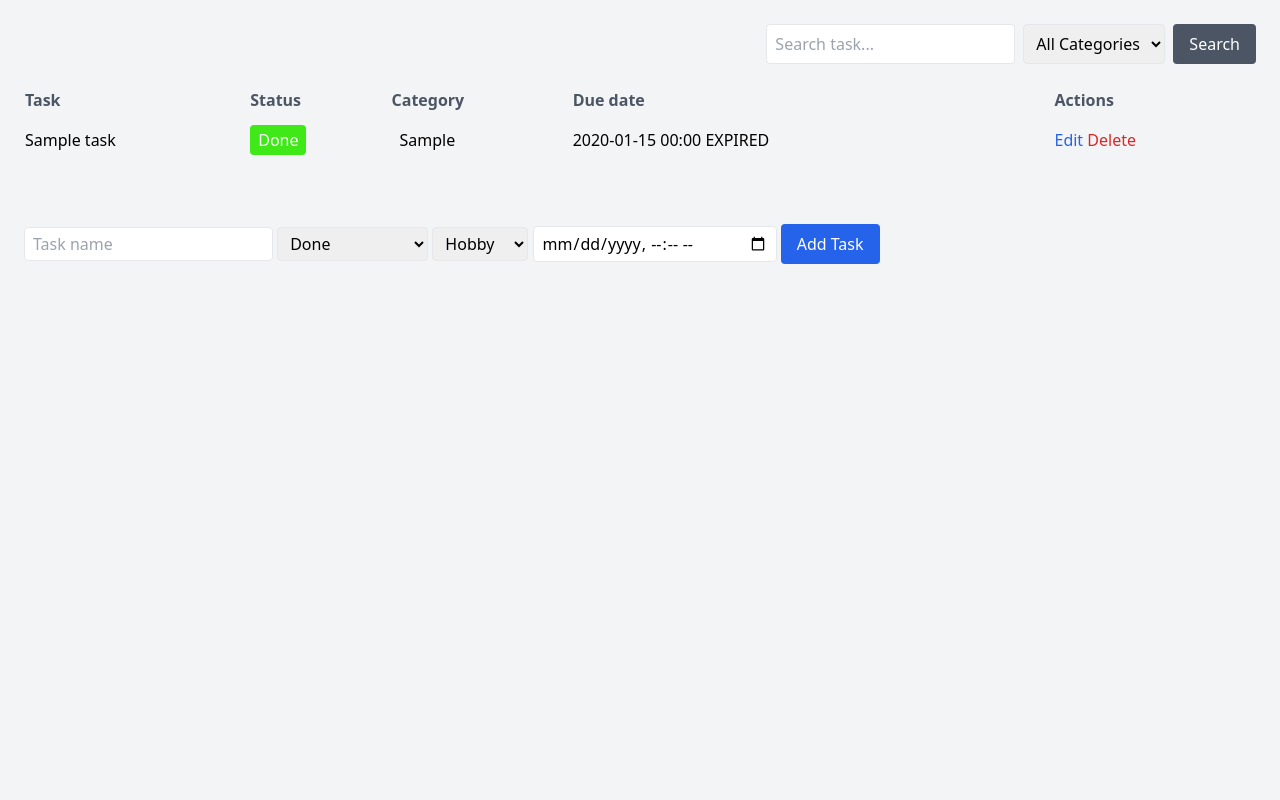
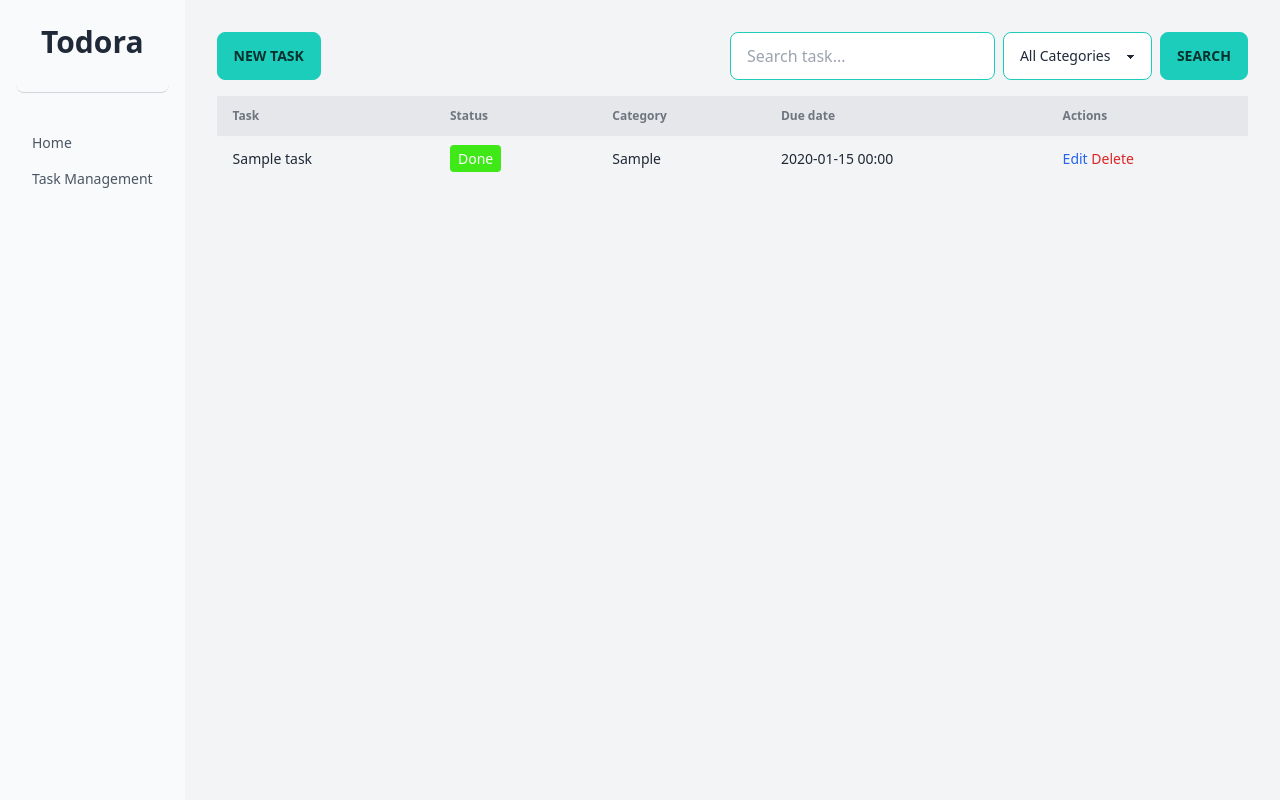
Before and after one commit to descellia/Tixplore, a PHP site: page /views/task_page.php in a window 1280 px wide. Run offline with PHP 8.4, Linux system fonts and the light colour scheme; tables that the repository leaves empty hold one stand-in row (values such as "Sample post"); some libraries are stand-ins or nearby versions.

Commit message:
UI Update on Home and Task Page

```diff
--- a/views/task_page.php
+++ b/views/task_page.php
@@ -15,13 +15,13 @@ $tasks = getFilteredTasks($conn, $search, $filter_category);
 ?>
 
 <!DOCTYPE html>
-<html lang="en">
+<html lang="en" data-theme="light">
 <head>
     <meta charset="UTF-8">
     <meta name="viewport" content="width=device-width, initial-scale=1.0">
-    <title>To do List</title>
+    <link href="https://cdn.jsdelivr.net/npm/daisyui@3.5.0/dist/full.css" rel="stylesheet" type="text/css" />
     <script src="https://cdn.tailwindcss.com"></script>
-    <link rel="stylesheet" href="https://cdnjs.cloudflare.com/ajax/libs/font-awesome/5.15.3/css/all.min.css">
+    <title>Task Management</title>
     <style>
         .status-Done { background-color: #3EE917; color: white; }
         .status-Not { background-color: #0e0c0c; color: white; }
@@ -29,112 +29,157 @@ $tasks = getFilteredTasks($conn, $search, $filter_category);
         .status-Working { background-color: #FBBF24; color: white; }
     </style>
 </head>
-<body class="bg-gray-100 font-sans">
-    <div class="flex h-screen">
-        <!-- Main Content -->
-        <div class="flex-1 p-6">
+
+<body class="bg-gray-100 text-gray-800">
+    <div class="drawer lg:drawer-open">
+        <input id="my-drawer" type="checkbox" class="drawer-toggle" />
+        <div class="drawer-content flex flex-col">
+            <!-- Main content here -->
+            <main class="p-4 lg:p-8">
+
+                <!-- Button for adding a new task -->
+                <div class="flex justify-between mb-4">
+                    <div>
+                        <label for="new-task-modal" class="btn btn-accent">New Task</label>
+                    </div>
 
                     <!-- Search and Filter Form -->
-            <form method="get" class="mb-4 flex justify-end">
-                <input type="text" name="search" placeholder="Search task..." value="<?= htmlspecialchars($search) ?>" class="border rounded px-2 py-1">
-                <select name="filter_category" class="border rounded px-2 py-1 mx-2">
+                    <form method="get" class="flex justify-end">
+                        <input type="text" name="search" placeholder="Search task..." value="<?= htmlspecialchars($search) ?>" class="input input-bordered input-accent w-full md:w-auto" />
+                        <select name="filter_category" class="select select-bordered select-accent w-full md:w-auto mx-2">
                             <option value="">All Categories</option>
                             <option value="Hobby" <?= $filter_category == 'Hobby' ? 'selected' : '' ?>>Hobby</option>
                             <option value="Work" <?= $filter_category == 'Work' ? 'selected' : '' ?>>Work</option>
                             <option value="Finance" <?= $filter_category == 'Finance' ? 'selected' : '' ?>>Finance</option>
                             <option value="Health" <?= $filter_category == 'Health' ? 'selected' : '' ?>>Health</option>
                         </select>
-                <button type="submit" class="bg-gray-600 text-white px-4 py-2 rounded">Search</button>
+                        <button type="submit" class="btn btn-accent">Search</button>
                     </form>
+                </div>
 
-            <div class="mt-4" id="task-list">
-                <!-- Display tasks -->
-                <table class="w-full mt-4">
+                <!-- Task Management Table -->
+                <div class="overflow-x-auto">
+                    <table class="table w-full">
                         <thead>
-                        <tr class="text-left text-gray-600">
-                            <th class="py-2">Task</th>
-                            <th class="py-2">Status</th>
-                            <th class="py-2">Category</th>
-                            <th class="py-2">Due date</th>
-                            <th class="py-2">Actions</th>
+                            <tr class="text-left bg-gray-200">
+                                <th>Task</th>
+                                <th>Status</th>
+                                <th>Category</th>
+                                <th>Due date</th>
+                                <th>Actions</th>
                             </tr>
                         </thead>
                         <tbody>
                             <?php while ($task = $tasks->fetch_assoc()): ?>
-                        <tr>
-                            <td class="py-2"><?= htmlspecialchars($task['name']) ?></td>
-                            <td class="py-2"><span class="status-<?= htmlspecialchars($task['status']) ?> px-2 py-1 rounded"><?= htmlspecialchars($task['status']) ?></span></td>
-                            <td class="py-2"><span class="category-<?= htmlspecialchars($task['category']) ?> px-2 py-1 rounded"><?= htmlspecialchars($task['category']) ?></span></td>
-                            <td class="py-2">
-                                <span class="due-date" data-due-date="<?= htmlspecialchars($task['due_date']) ?>">
-                                    <?= htmlspecialchars(date('Y-m-d H:i', strtotime($task['due_date']))) ?> <!-- Format dengan waktu -->
-                                </span>
-                                <span class="countdown" id="countdown-<?= htmlspecialchars($task['id']) ?>"></span>
-                            </td>
-                            <script>
-                                document.addEventListener('DOMContentLoaded', function() {
-                                    const dueDates = document.querySelectorAll('.due-date');
-
-                                    dueDates.forEach(dueDateElement => {
-                                        const dueDate = new Date(dueDateElement.dataset.dueDate).getTime();
-                                        const countdownElement = document.getElementById('countdown-' + dueDateElement.closest('tr').querySelector('td:last-child').querySelector('form input[name="task_id"]').value);
-
-                                        const updateCountdown = () => {
-                                            const now = new Date().getTime();
-                                            const distance = dueDate - now;
-                                            const days = Math.floor(distance / (1000 * 60 * 60 * 24));
-                                            const hours = Math.floor((distance % (1000 * 60 * 60 * 24)) / (1000 * 60 * 60));
-                                            const minutes = Math.floor((distance % (1000 * 60 * 60)) / (1000 * 60));
-                                            const seconds = Math.floor((distance % (1000 * 60)) / 1000);
-
-                                            if (distance < 0) {
-                                                countdownElement.innerHTML = "EXPIRED";
-                                            } else {
-                                                countdownElement.innerHTML = `${days}d ${hours}h ${minutes}m ${seconds}s`;
-                                            }
-                                        };
-
-                                        setInterval(updateCountdown, 1000);
-                                        updateCountdown();
-                                    });
-                                });
-                            </script>
-
-                            <td class="py-2">
+                                <tr class="bg-gray-100 hover:bg-gray-200">
+                                    <td><?= htmlspecialchars($task['name']) ?></td>
+                                    <td><span class="status-<?= htmlspecialchars($task['status']) ?> px-2 py-1 rounded"><?= htmlspecialchars($task['status']) ?></span></td>
+                                    <td><?= htmlspecialchars($task['category']) ?></td>
+                                    <td><?= htmlspecialchars(date('Y-m-d H:i', strtotime($task['due_date']))) ?></td>
+                                    <td>
                                         <a href="edit_task.php?id=<?= htmlspecialchars($task['id']) ?>" class="text-blue-600">Edit</a>
                                         <form method="post" action="delete_task.php" style="display:inline">
                                             <input type="hidden" name="task_id" value="<?= htmlspecialchars($task['id']) ?>">
                                             <button class="text-red-600">Delete</button>
                                         </form>
                                     </td>
-                            </td>
+                                </tr>
+                                <tr class="bg-gray-50 hover:bg-gray-200">
+                                    <!-- Repeat the row content for each task, alternating classes -->
                                 </tr>
                             <?php endwhile; ?>
                         </tbody>
                     </table>
+                </div>
 
-                <!-- Add new task form -->
-                <br>
-                <br>
-                <form method="post" class="mt-4">
-                    <input type="text" name="task_name" placeholder="Task name" required class="border rounded px-2 py-1">
-                    <select name="status" class="border rounded px-2 py-1">
+                <!-- New Task Modal -->
+                <input type="checkbox" id="new-task-modal" class="modal-toggle" />
+                <div class="modal">
+                    <div class="modal-box">
+                        <h3 class="font-bold text-lg mb-4">Add New Task</h3>
+                        <!-- Form submits to the same page -->
+                        <form method="post" action="task_page.php">
+                            <div class="mb-4">
+                                <input type="text" name="task_name" placeholder="Task name" required class="input input-bordered w-full" />
+                            </div>
+                            <div class="mb-4">
+                                <select name="status" class="select select-bordered w-full">
+                                    <option value="Not Started Yet">Not Started Yet</option>
+                                    <option value="Working on it">Working on it</option>
+                                    <option value="Stuck">Stuck</option>
                                     <option value="Done">Done</option>
-                        <option value="Not Started Yet">Not started yet</option>
-                        <option value="Stuck">Stuck</option>
-                        <option value="Working on it">Working on it</option>
                                 </select>
-                    <select name="category" class="border rounded px-2 py-1">
+                            </div>
+                            <div class="mb-4">
+                                <select name="category" class="select select-bordered w-full">
                                     <option value="Hobby">Hobby</option>
                                     <option value="Work">Work</option>
                                     <option value="Finance">Finance</option>
                                     <option value="Health">Health</option>
                                 </select>
-                    <input type="datetime-local" name="due_date" required class="border rounded px-2 py-1">
-                    <button type="submit" name="add_task" class="bg-blue-600 text-white px-4 py-2 rounded">Add Task</button>
+                            </div>
+                            <div class="mb-4">
+                                <input type="datetime-local" name="due_date" required class="input input-bordered w-full" />
+                            </div>
+                            <div class="modal-action">
+                                <button type="submit" name="add_task" class="btn btn-accent">Add Task</button>
+                                <label for="new-task-modal" class="btn">Cancel</label>
+                            </div>
                         </form>
                     </div>
+                </div>
+
+            </main>
+        </div>
+
+        <!-- Sidebar -->
+        <div class="drawer-side">
+            <label for="my-drawer" class="drawer-overlay"></label>
+            <ul class="menu p-4 w-50 h-full bg-gray-50 text-gray-800">
+                <!-- Sidebar content here -->
+                <li class="mb-4 flex flex-col items-center">
+                    <!-- Centered and larger Todora text -->
+                    <a class="text-3xl font-bold mb-2 text-gray-800 text-center">Todora</a>
+                    <!-- Non-clickable border -->
+                    <div class="w-full border-b border-gray-300 mb-4 pointer-events-none"></div>
+                </li>
+                <li><a href="/UTS-WEBPROG-LAB/views/home.php" class="text-gray-600 hover:text-gray-900">Home</a></li>
+                <li><a href="/UTS-WEBPROG-LAB/views/task_page.php" class="text-gray-600 hover:text-gray-900">Task Management</a></li>
+            </ul>
         </div>
     </div>
 </body>
 </html>
+
+<?php
+// Include your database connection
+include('db.php');
+
+// Check if the form is submitted
+if ($_SERVER['REQUEST_METHOD'] == 'POST' && isset($_POST['add_task'])) {
+    // Get the form data
+    $task_name = $_POST['task_name'];
+    $status = $_POST['status'];
+    $category = $_POST['category'];
+    $due_date = $_POST['due_date'];
+
+    // Insert the new task into the database
+    $sql = "INSERT INTO tasks (name, status, category, due_date) VALUES (?, ?, ?, ?)";
+    $stmt = $conn->prepare($sql);
+    $stmt->bind_param("ssss", $task_name, $status, $category, $due_date);
+
+    if ($stmt->execute()) {
+        // If the insertion is successful, redirect back to the same page
+        header("Location: task_page.php");
+        exit();
+    } else {
+        // If there's an error, you can handle it here (optional)
+        echo "Error: " . $stmt->error;
+    }
+}
+
+// Fetch tasks from the database to display in the table
+$sql = "SELECT * FROM tasks ORDER BY due_date ASC";
+$tasks = $conn->query($sql);
+
+?>
```
Also changed, not shown: views/home.php (+168 -138 lines), views/delete_task.php (renamed from views/taskpage/delete_task.php), views/edit_task.php (renamed from views/taskpage/edit_task.php). Lines whose indentation alone changed are shown as unchanged.
